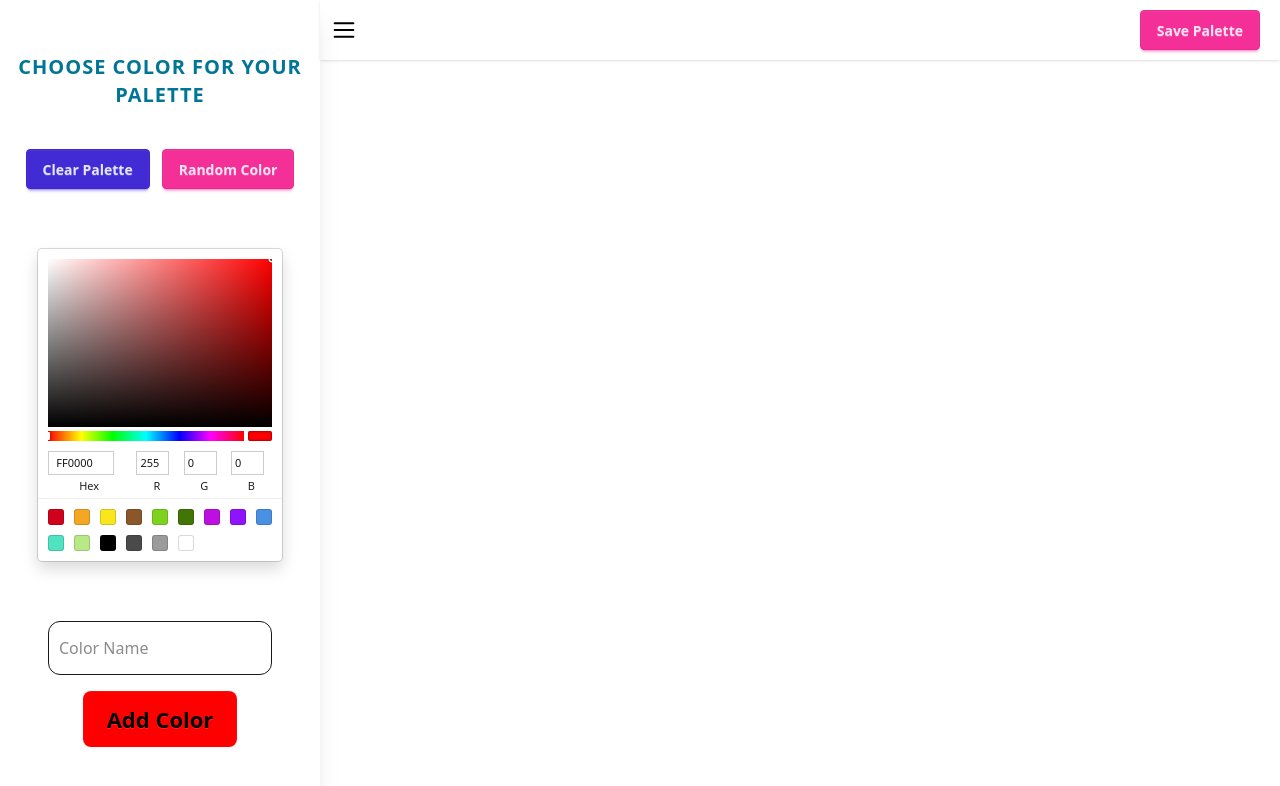
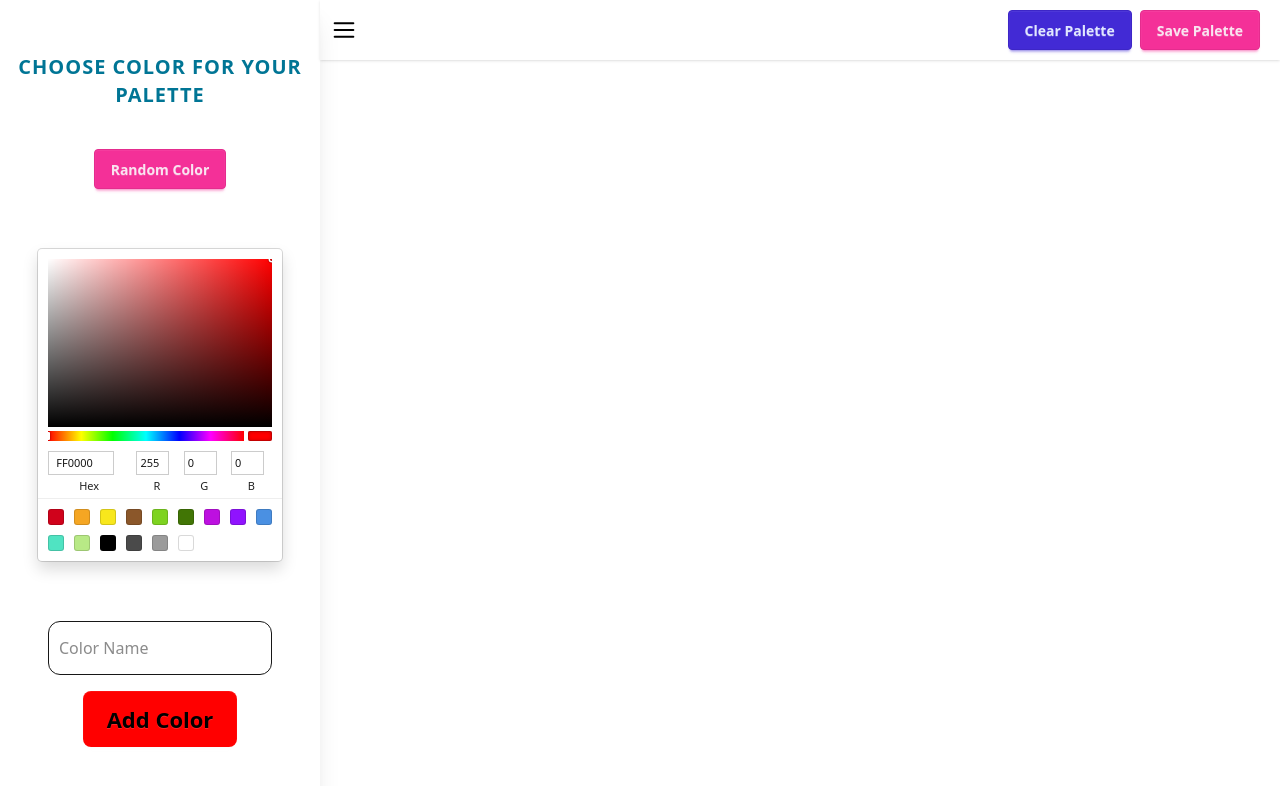
Before and after one commit to iamsarthakkr/colors-app, a Next.js app: page /palette/new in a window 1280 px wide. Shown: the top 786 px of the page. Built offline with nearby package versions, Linux system fonts and the light colour scheme.

Commit message:
add clear palette

```diff
--- a/src/ui/features/NewPalette/NewPalette.tsx
+++ b/src/ui/features/NewPalette/NewPalette.tsx
@@ -75,6 +75,14 @@ export const NewPalette = () => {
 		setColors(colors);
 	}, []);
 
+	const handleClearPalette = React.useCallback(() => {
+		setColors([]);
+		toast("Palette cleared!", {
+			position: "bottom-left",
+			autoClose: 3000,
+		});
+	}, []);
+
 	const handleShowNewPaletteForm = React.useCallback(() => {
 		setShowNewPaletteForm(true);
 	}, []);
@@ -106,7 +114,10 @@ export const NewPalette = () => {
 					<NewPaletteColorForm onAddColor={handleAddColor} colorNameValidator={colorNameValidator} colorValidator={colorValidator} />
 				</Drawer.Drawer>
 				<Drawer.Header>
-					<div className="w-full flex justify-end px-5">
+					<div className="w-full flex justify-end gap-2 px-5">
+						<button className="d-btn d-btn-primary" onClick={handleClearPalette}>
+							Clear Palette
+						</button>
 						<button className="d-btn d-btn-secondary" onClick={handleShowNewPaletteForm}>
 							Save Palette
 						</button>
--- a/src/ui/features/NewPalette/NewPaletteColorForm.tsx
+++ b/src/ui/features/NewPalette/NewPaletteColorForm.tsx
@@ -73,7 +73,6 @@ export const NewPaletteColorForm = (props: Props) => {
 				Choose Color for your Palette
 			</h1>
 			<div className="flex gap-3">
-				<button className="d-btn d-btn-primary">Clear Palette</button>
 				<button className="d-btn d-btn-secondary">Random Color</button>
 			</div>
 			<form className="flex flex-col justify-center items-center">
```
